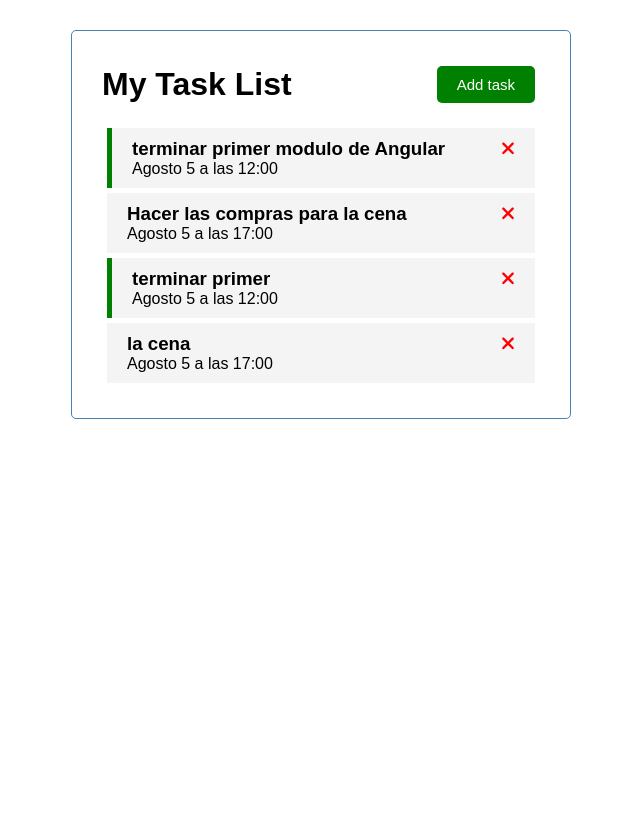
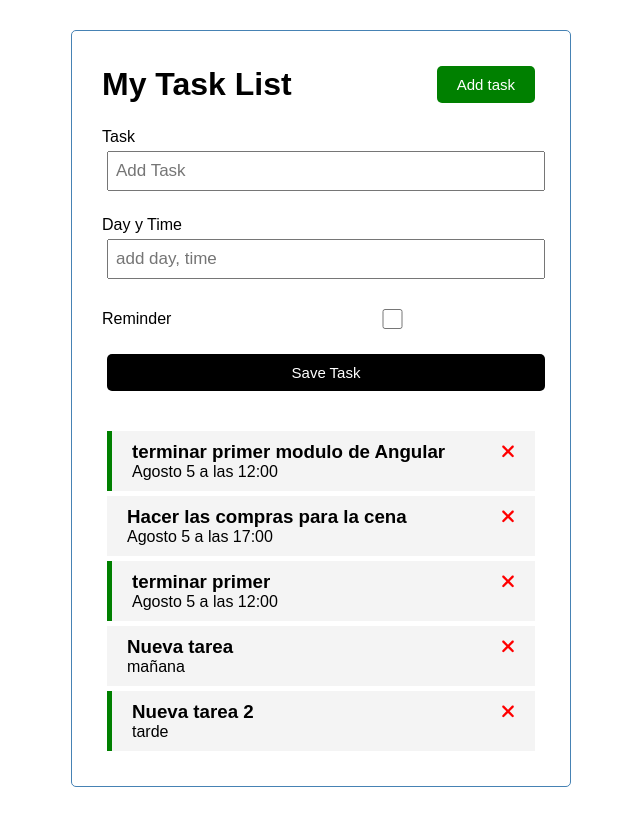
Before and after one commit to hernan840/Modulo3, an Angular app: page / in a window 1280 px wide. Shown: the whole page, without its empty margins (319-959 px from the left). Built offline with nearby package versions, Linux system fonts and the light colour scheme; data requests are answered from the project's data file.

Commit message:
se aplico servicio de push de agregar tarea

```diff
--- a/db.json
+++ b/db.json
@@ -19,10 +19,16 @@
       "reminder": true
     },
     {
-      "id": 4,
-      "text": "la cena",
-      "day": "Agosto 5 a las 17:00",
-      "reminder": false
+      "text": "Nueva tarea",
+      "day": "mañana ",
+      "reminder": false,
+      "id": 6
+    },
+    {
+      "text": "Nueva tarea 2",
+      "day": "tarde",
+      "reminder": true,
+      "id": 7
     }
   ]
 }
--- a/src/app/Task.ts
+++ b/src/app/Task.ts
@@ -1,6 +1,6 @@
 /*manejar  la base de dato*/
 export interface Task{
-    id: number;
+    id?: number; // Cuando creamos podría no venir
     text: string;
     day: string;
     reminder: boolean;
--- /dev/null
+++ b/src/app/components/add-task/add-task.component.css
@@ -0,0 +1,3 @@
+.add-form{
+    margin-bottom: 40px;
+}
--- /dev/null
+++ b/src/app/components/add-task/add-task.component.html
@@ -0,0 +1,32 @@
+<form class="add-form" (ngSubmit)="onSubmit()">
+    <div class="form-control">
+        <label for="text">Task</label>
+        <input
+            type="text"
+            name="text"
+            id="text"
+            placeholder="Add Task"
+            [(ngModel)]="text"
+        />
+    </div>
+    <div class="form-control">
+        <label for="day">Day y Time </label>
+        <input
+            type="text"
+            name="day"
+            id="day"
+            placeholder="add day, time"
+            [(ngModel)]="day"
+        />
+    </div>
+    <div class="form-control form-control-check">
+        <label for="reminder">Reminder</label>
+        <input
+            type="checkbox"
+            name="reminder"
+            id="reminder"
+            [(ngModel)]="reminder"
+        />
+    </div>
+    <input type="submit" value="Save Task" class="btn btn-block">
+</form>
--- /dev/null
+++ b/src/app/components/add-task/add-task.component.ts
@@ -0,0 +1,41 @@
+import { Component, OnInit, Output, EventEmitter } from '@angular/core';
+import { Task } from '../../Task';
+
+@Component({
+  selector: 'app-add-task',
+  templateUrl: './add-task.component.html',
+  styleUrls: ['./add-task.component.css']
+})
+export class AddTaskComponent implements OnInit {
+  @Output() onAddTask: EventEmitter<Task> = new EventEmitter();
+
+
+  // parametros que recibe el formulario
+  text: string = "";
+  day: string = "";
+  reminder: boolean = false;
+  constructor() { }
+
+  ngOnInit(): void {
+  }
+
+  onSubmit() {
+    // console.log("se ejecuta el submit??")
+    if (this.text.length === 0) {
+      alert("Please add a task!")  //validacion para que no guarde una tarea vacia miestra un alert
+      return
+    }
+
+    //definimos la nueva tarea, objeto construido
+  /*   const newTask ={
+      text: this.text,
+      day: this.day,
+      reminder:this.reminder
+    }/* esto es igual alo de las siguientes dos lineas pero mas simplificada*/
+    const { text, day, reminder } = this
+    const newTask = { text, day, reminder }
+
+    this.onAddTask.emit(newTask);
+
+  }
+}
--- a/src/app/components/tasks/tasks.component.html
+++ b/src/app/components/tasks/tasks.component.html
@@ -1,3 +1,7 @@
+<app-add-task
+    (onAddTask) = "addTask($event)"
+></app-add-task>
+
 <app-tasks-item
     *ngFor="let task of tasks"
     [task]="task"
--- a/src/app/components/tasks/tasks.component.ts
+++ b/src/app/components/tasks/tasks.component.ts
@@ -34,11 +34,17 @@
 
 
   toggleReminder(task: Task) {
-    task.reminder= !task.reminder  //cambia solo en el front el valor del remider
+    task.reminder= !task.reminder  //cambia el valor del remider
    /*  console.log(task) */
    this.taskService.updateTaskReminder(task).subscribe();
    //pasamos al servicio para que actualice la bd y lo guarde
+  }
 
+  addTask(task: Task) {
+    // console.log(task) controlamos que llega lo ingresado en el navegador
+    this.taskService.addTask(task).subscribe((task) => {
+      this.tasks.push(task);
+    })
 
   }
 
--- a/src/app/service/task.service.ts
+++ b/src/app/service/task.service.ts
@@ -1,13 +1,13 @@
 import { Injectable } from '@angular/core';
-import {HttpClient, HttpHeaders} from '@angular/common/http'; /*permite hacer llamadas get y pos al puerto 5001*/
+import { HttpClient, HttpHeaders } from '@angular/common/http'; /*permite hacer llamadas get y pos al puerto 5001*/
 import { Observable, of } from 'rxjs';
-import {Task} from '../Task'
-import {TASKS} from '../monk-tasks'
+import { Task } from '../Task'
+import { TASKS } from '../monk-tasks'
 
 // con esto decimos que estamos enviando un json al servidor o backend
 const httpOptions = {
   headers: new HttpHeaders({
-    'Content-Type':'application/json'
+    'Content-Type': 'application/json'
   })
 }
 
@@ -15,22 +15,26 @@
   providedIn: 'root'
 })
 export class TaskService {
-  private apiUrl ='http://localhost:5001/tasks'
+  private apiUrl = 'http://localhost:5001/tasks'
 
-  constructor(private http:HttpClient) { }
+  constructor(private http: HttpClient) { }
 
-  getTask(): Observable<Task[]>{
-      return this.http.get<Task[]>(this.apiUrl)
+  getTask(): Observable<Task[]> {
+    return this.http.get<Task[]>(this.apiUrl)
   }
 
-  deleteTask(task:Task): Observable<Task>{
+  deleteTask(task: Task): Observable<Task> {
     const url = `${this.apiUrl}/${task.id}`  //tener en cuenta el tipo de comilla `
     return this.http.delete<Task>(url)
   }
 
-  updateTaskReminder(task:Task): Observable<Task>{
+  updateTaskReminder(task: Task): Observable<Task> {
     const url = `${this.apiUrl}/${task.id}`  //tener en cienta los `
     return this.http.put<Task>(url, task, httpOptions)
   }
+  // post cuando crea algo nuevo
+  addTask(task: Task): Observable<Task> {
+    return this.http.post<Task>(this.apiUrl, task, httpOptions)
+  }
 
 }
```
Also changed, not shown: src/app/app.module.ts (+6 -2 lines).
